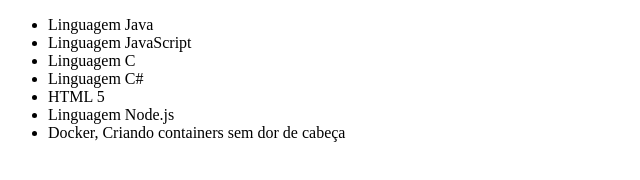
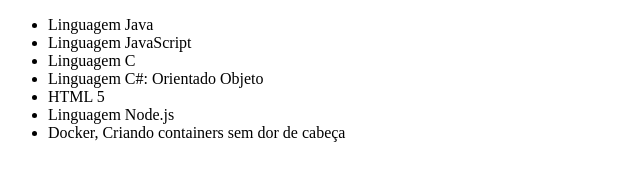
Before and after one commit to luisroyo/curso-git, a plain HTML site: page index.html in a window 1280 px wide. Shown: the whole page, without its empty margins (0-640 px from the left). Drawn offline with Linux system fonts and the light colour scheme.

Commit message:
Aterando nome lista C#

```diff
--- a/index.html
+++ b/index.html
@@ -13,7 +13,7 @@
         <li>Linguagem Java</li>
         <li>Linguagem JavaScript</li>
         <li>Linguagem C</li>
-        <li>Linguagem C#</li>
+        <li>Linguagem C#: Orientado Objeto</li>
         <li>HTML 5</li>
         <li>Linguagem Node.js</li>
         <li>Docker, Criando containers sem dor de cabeça</li>
```
